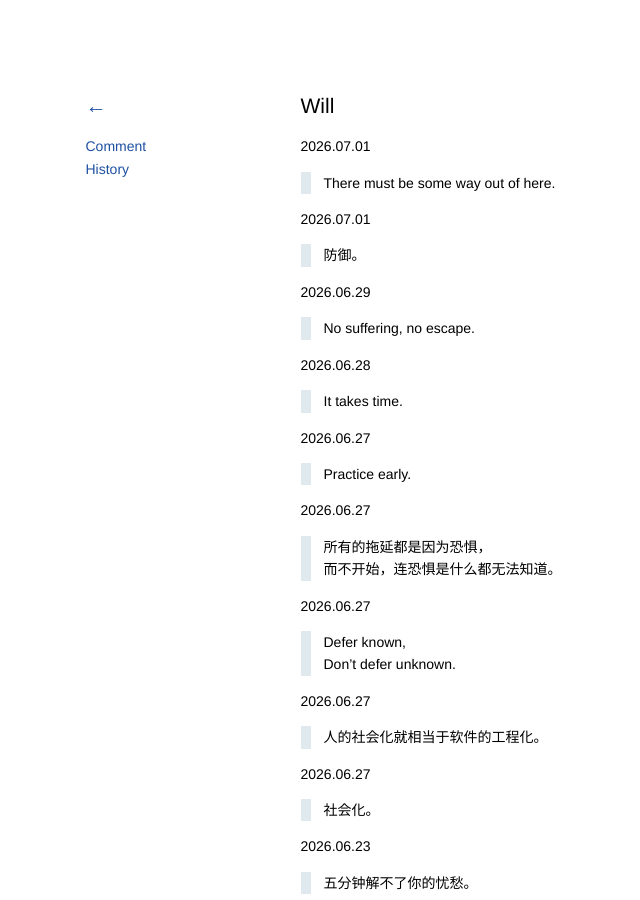
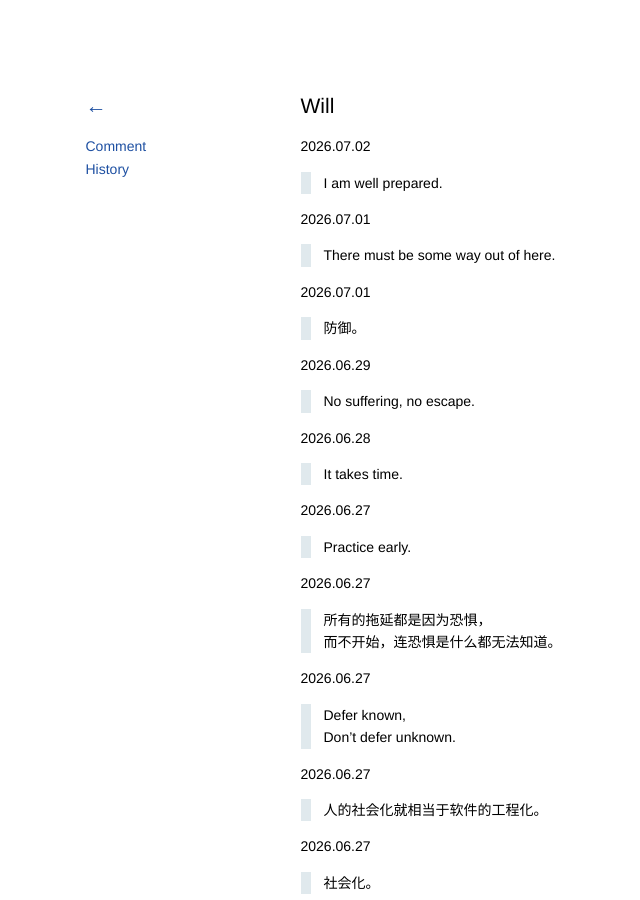
Before and after one commit to kidlj/awei, a Jekyll site: the page built from _wiki/will.md, in a window 1280 px wide and 900 px high. Shown: the whole window, without its empty margins (47-687 px from the left). Built offline with Jekyll 4.4.1, drawn with Linux system fonts in a browser that asks for light colours.

Commit message:
update will

```diff
--- a/_wiki/will.md
+++ b/_wiki/will.md
@@ -1,6 +1,10 @@
 ---
 title: Will
 ---
+
+2026.07.02
+
+> I am well prepared.
 
 2026.07.01
 
```
